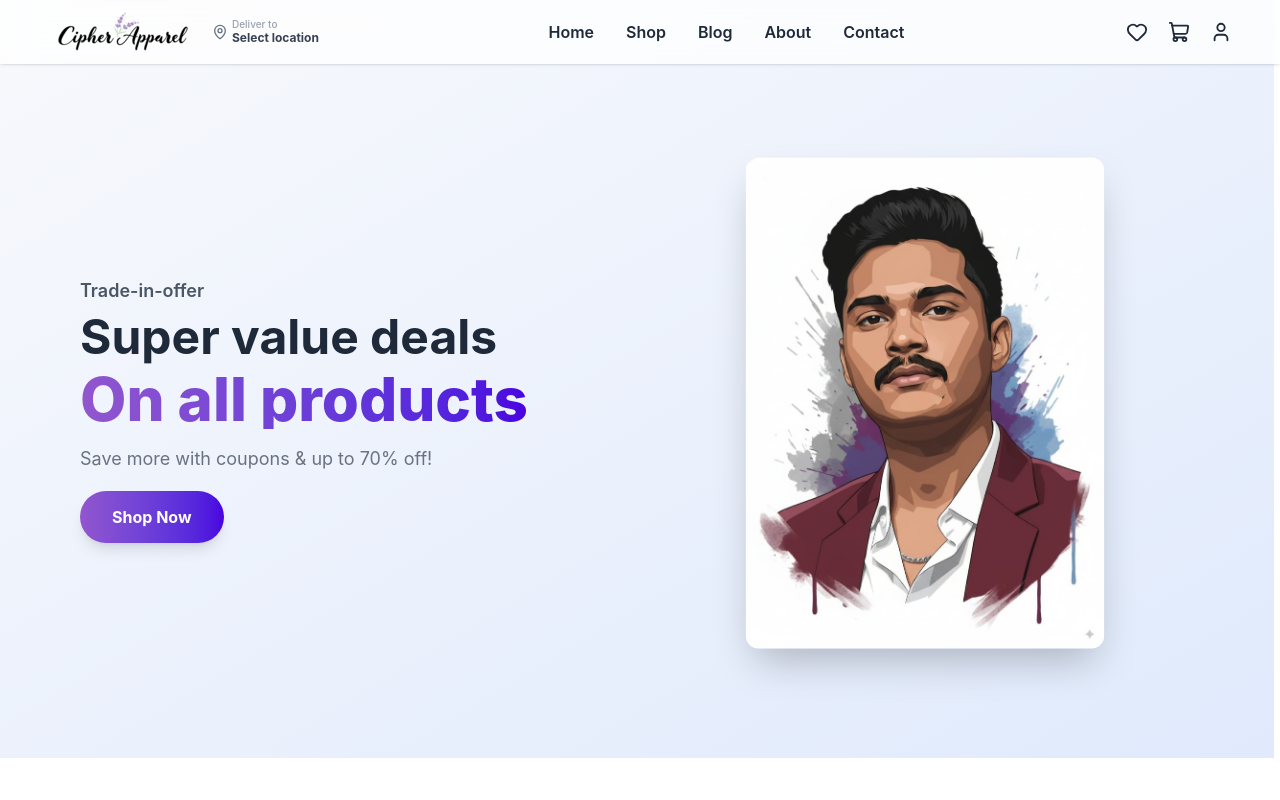
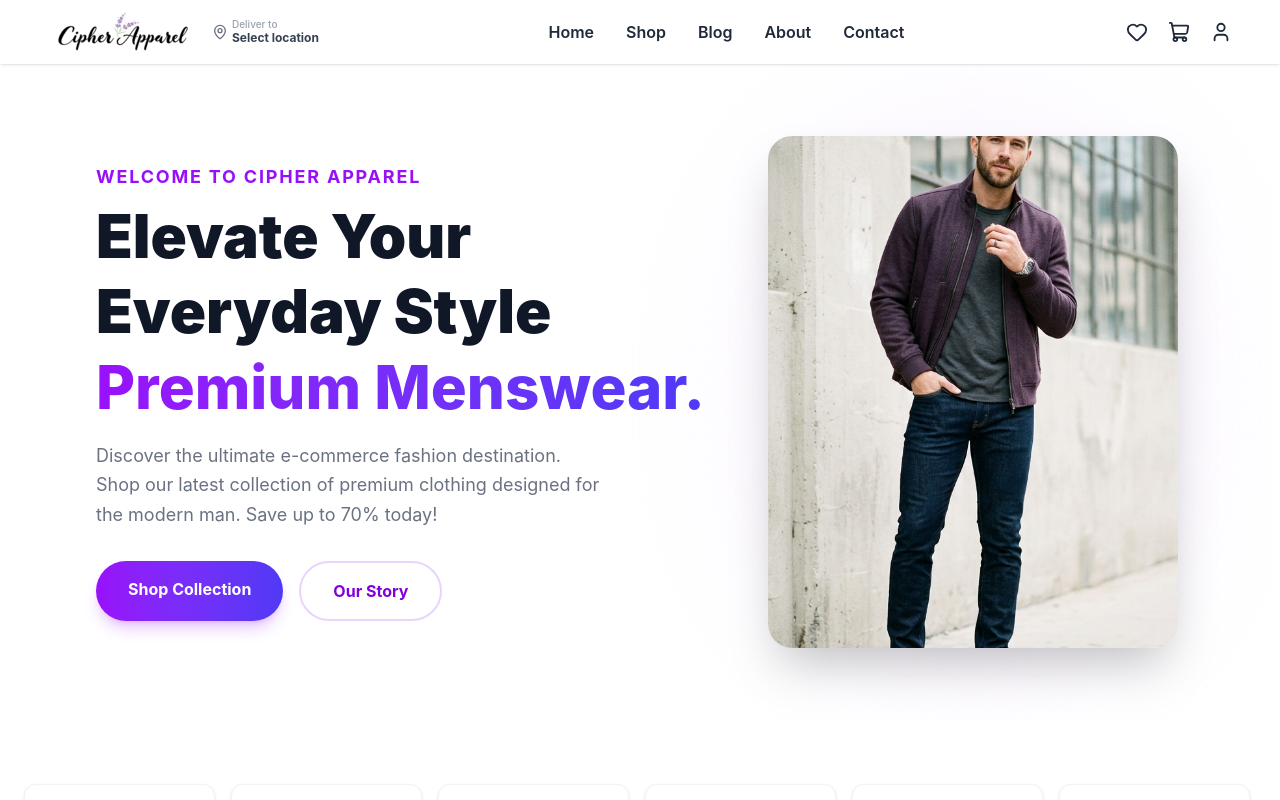
Before and after one commit to Cssurya-design/Cipher-apperal, a React app: page / in a window 1280 px wide. Shown: the top 800 px of the page. Built offline with nearby package versions, Linux system fonts and the light colour scheme; no server answers; the HTML template or start-up script is replaced by a standard one.

Commit message:
feat: updated hero section with purple branding and scale down scroll effect

```diff
--- a/src/components/Hero.jsx
+++ b/src/components/Hero.jsx
@@ -9,11 +9,27 @@ gsap.registerPlugin(ScrollTrigger);
 const Hero = () => {
   const heroRef = useRef(null);
   const imgRef = useRef(null);
+  const textRef = useRef(null);
 
   useEffect(() => {
-    // Parallax effect on image scroll
-    gsap.to(imgRef.current, {
-      yPercent: 30,
+    // Parallax effect: Image starts big (scale 1.3) and shrinks to normal (scale 1) on scroll
+    gsap.fromTo(imgRef.current,
+      { scale: 1.3 },
+      {
+        scale: 1,
+        ease: "none",
+        scrollTrigger: {
+          trigger: heroRef.current,
+          start: "top top",
+          end: "bottom top",
+          scrub: true
+        }
+      }
+    );
+
+    // Text parallax (moves up slightly on scroll)
+    gsap.to(textRef.current, {
+      y: -50,
       ease: "none",
       scrollTrigger: {
         trigger: heroRef.current,
@@ -22,6 +38,7 @@ const Hero = () => {
         scrub: true
       }
     });
+
   }, []);
 
   const containerVariants = {
@@ -42,39 +59,52 @@ const Hero = () => {
   return (
     <section
       ref={heroRef}
-      className="relative w-full min-h-[60vh] sm:min-h-[75vh] md:min-h-[85vh] flex flex-col md:flex-row items-center justify-between px-4 sm:px-6 md:px-20 pt-24 pb-8 sm:pb-12 bg-gradient-to-br from-[#f8f9fc] to-[#e0eafc] overflow-hidden"
+      className="relative w-full min-h-[70vh] sm:min-h-[85vh] md:min-h-[90vh] flex flex-col md:flex-row items-center justify-between px-6 sm:px-12 md:px-24 pt-28 pb-12 bg-white overflow-hidden"
     >
       <motion.div
-        className="z-10 flex flex-col items-start max-w-xl w-full"
+        ref={textRef}
+        className="z-10 flex flex-col items-start max-w-2xl w-full"
         variants={containerVariants}
         initial="hidden"
         animate="visible"
       >
-        <motion.h4 variants={itemVariants} className="text-gray-600 font-semibold text-sm sm:text-lg mb-2">Trade-in-offer</motion.h4>
-        <motion.h2 variants={itemVariants} className="text-3xl sm:text-4xl md:text-5xl font-bold text-gray-800 mb-2">Super value deals</motion.h2>
-        <motion.h1 variants={itemVariants} className="text-4xl sm:text-5xl md:text-6xl font-extrabold text-transparent bg-clip-text bg-gradient-to-r from-primary to-primary-dark mb-3 sm:mb-4">
-          On all products
+        <motion.h4 variants={itemVariants} className="text-purple-600 font-bold text-sm sm:text-lg mb-2 tracking-widest uppercase">
+          Welcome to Cipher Apparel
+        </motion.h4>
+        <motion.h2 variants={itemVariants} className="text-4xl sm:text-5xl md:text-6xl font-black text-gray-900 mb-2 leading-tight">
+          Elevate Your <br /> Everyday Style
+        </motion.h2>
+        <motion.h1 variants={itemVariants} className="text-4xl sm:text-5xl md:text-6xl font-extrabold text-transparent bg-clip-text bg-gradient-to-r from-purple-600 to-indigo-600 mb-6">
+          Premium Menswear.
         </motion.h1>
-        <motion.p variants={itemVariants} className="text-gray-500 text-sm sm:text-lg mb-6 sm:mb-8">
-          Save more with coupons & up to 70% off!
+        <motion.p variants={itemVariants} className="text-gray-500 text-base sm:text-lg mb-8 max-w-lg leading-relaxed">
+          Discover the ultimate e-commerce fashion destination. Shop our latest collection of premium clothing designed for the modern man. Save up to 70% today!
         </motion.p>
-        <motion.div variants={itemVariants}>
-          <Link to="/shop" className="bg-gradient-to-r from-primary to-primary-dark text-white px-6 sm:px-8 py-3 sm:py-4 rounded-full font-bold shadow-lg hover:shadow-xl transform hover:-translate-y-1 transition-all text-sm sm:text-base">
-            Shop Now
+        <motion.div variants={itemVariants} className="flex gap-4">
+          <Link to="/shop" className="bg-gradient-to-r from-purple-600 to-indigo-600 text-white px-8 py-4 rounded-full font-bold shadow-lg shadow-purple-500/30 hover:shadow-xl hover:shadow-purple-500/50 transform hover:-translate-y-1 transition-all text-sm sm:text-base">
+            Shop Collection
+          </Link>
+          <Link to="/about" className="bg-white text-purple-700 border-2 border-purple-200 px-8 py-4 rounded-full font-bold hover:border-purple-600 hover:bg-purple-50 transition-all text-sm sm:text-base">
+            Our Story
           </Link>
         </motion.div>
       </motion.div>
 
-      <div className="z-0 mt-8 md:mt-0 md:w-1/2 flex justify-center items-center">
-        <motion.img
-          ref={imgRef}
-          initial={{ opacity: 0, scale: 0.8 }}
-          animate={{ opacity: 1, scale: 1 }}
-          transition={{ duration: 1, delay: 0.5 }}
-          src="/hero-new.jpg"
-          alt="Hero"
-          className="w-full max-w-[280px] sm:max-w-sm md:max-w-md rounded-2xl shadow-2xl object-cover"
-        />
+      <div className="z-0 mt-12 md:mt-0 md:w-1/2 flex justify-center items-center relative">
+        {/* Decorative backdrop behind image */}
+        <div className="absolute top-1/2 left-1/2 -translate-x-1/2 -translate-y-1/2 w-[120%] h-[120%] bg-purple-50 rounded-full mix-blend-multiply filter blur-3xl opacity-70 -z-10"></div>
+
+        <div className="overflow-hidden rounded-3xl shadow-2xl relative w-full max-w-[320px] sm:max-w-md md:max-w-lg aspect-[4/5]">
+          <motion.img
+            ref={imgRef}
+            initial={{ opacity: 0 }}
+            animate={{ opacity: 1 }}
+            transition={{ duration: 1, delay: 0.2 }}
+            src="/hero-new.jpg"
+            alt="Cipher Apparel Menswear"
+            className="w-full h-full object-cover origin-center"
+          />
+        </div>
       </div>
     </section>
   );
```
Also changed, not shown: public/hero-new.jpg.
